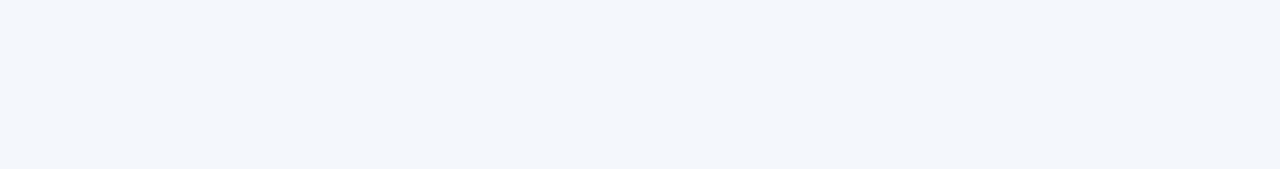
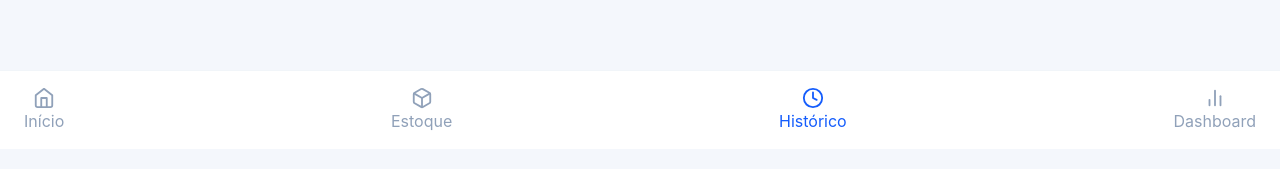
Before and after one commit to vicenteprf/StockFlow_frontend, a React (Vite) app: page /historico in a window 1280 px wide. Shown: the part 651-820 px from the top of the page. Built offline with nearby package versions, Linux system fonts and the light colour scheme; no server answers; sample sign-in values are in the browser's storage.

Commit message:
feat: adiciona navegacao inferior em estoque e historico

```diff
--- a/src/pages/estoque.tsx
+++ b/src/pages/estoque.tsx
@@ -5,6 +5,7 @@ import ScrollContainer from "react-indiana-drag-scroll";
 import Header from "../components/Header";
 import type { Produto, Categoria } from "../types";
 import { differenceInDays, format, parseISO, startOfDay } from "date-fns";
+import BottomNav from "../components/BottomNav";
 
 export default function EstoquePage() {
   const [categorias, setCategorias] = useState<Categoria[]>([]);
@@ -269,6 +270,7 @@ export default function EstoquePage() {
           </div>
         </div>
       </main>
+      <BottomNav />
       <Toaster />
     </div>
   );
--- a/src/pages/historico.tsx
+++ b/src/pages/historico.tsx
@@ -6,6 +6,7 @@ import type { Movimentacao } from "../types";
 import toast, { Toaster } from "react-hot-toast";
 import { format, parseISO, isToday, isYesterday } from "date-fns";
 import { ptBR } from "date-fns/locale";
+import BottomNav from "../components/BottomNav";
 
 export default function HistoricoPage() {
   const [movimentacoes, setMovimentacoes] = useState<Movimentacao[]>([]);
@@ -274,6 +275,7 @@ export default function HistoricoPage() {
           </div>
         </div>
       </main>
+      <BottomNav />
       <Toaster />
     </div>
   );
```
